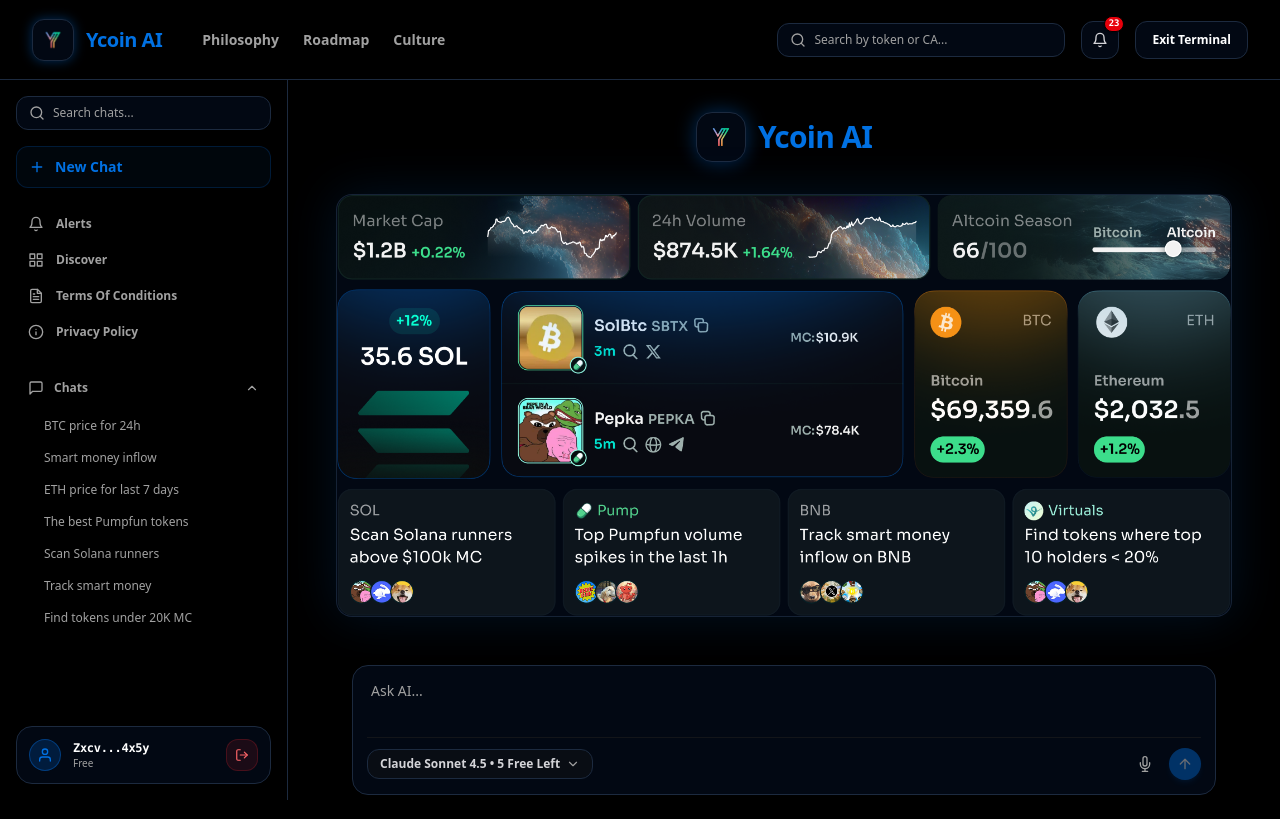
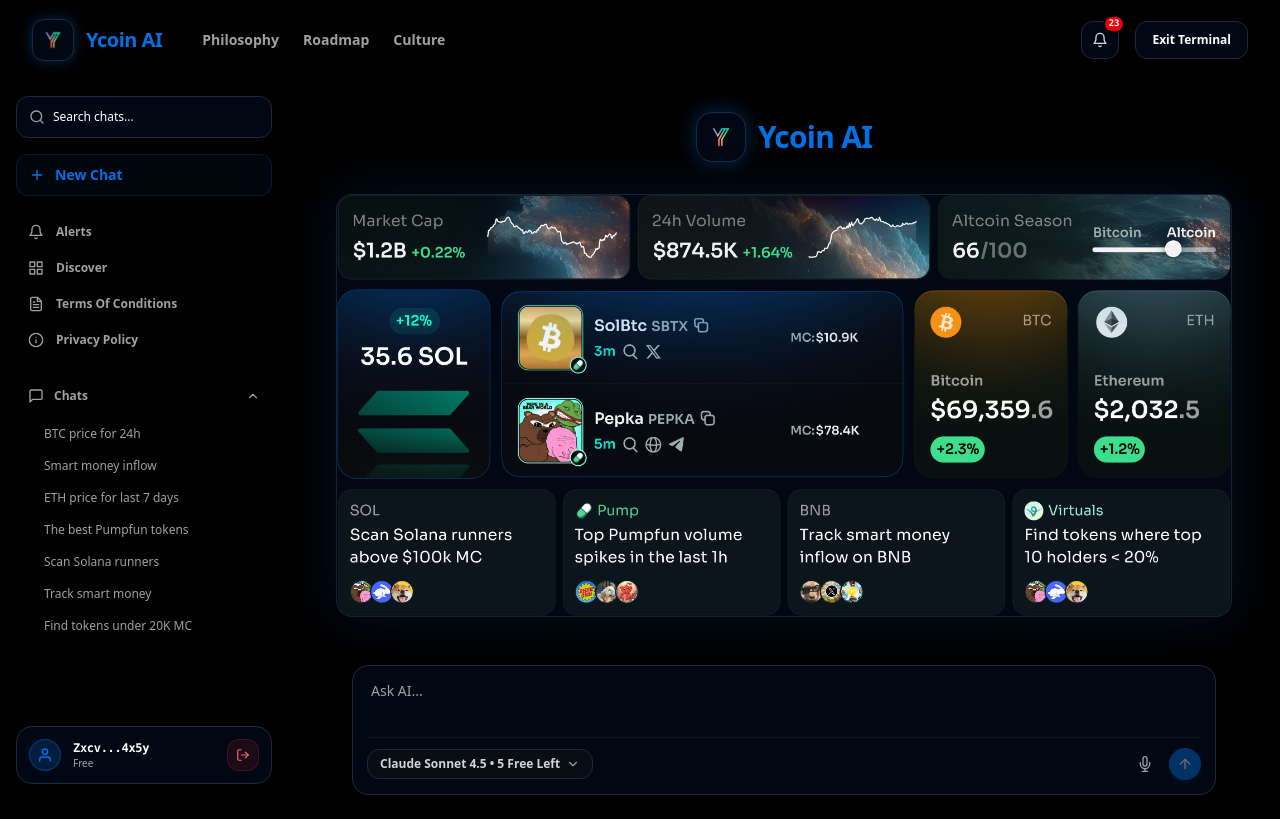
Before and after one commit to murad403/ycoin-web, a Next.js app: page /new-chat in a window 1280 px wide. Built offline with nearby package versions, Linux system fonts and the light colour scheme.

Commit message:
feat: implement chat interface with sidebar, topbar, and message input components

```diff
--- a/src/app/(chat)/new-chat/page.tsx
+++ b/src/app/(chat)/new-chat/page.tsx
@@ -57,7 +57,7 @@
   }
 
   return (
-    <div className="flex-1 flex flex-col h-full bg-black relative overflow-hidden justify-between">
+    <div className="flex-1 flex flex-col h-full relative overflow-hidden justify-between">
 
       {/* 1. Empty State: Show Logo + chatshowcase.png Image */}
       {messages.length === 0 ? (
--- a/src/components/shared/ChatSidebar.tsx
+++ b/src/components/shared/ChatSidebar.tsx
@@ -1,29 +1,16 @@
 'use client'
-
 import React, { useState } from 'react'
 import Link from 'next/link'
-import {
-  FiSearch,
-  FiPlus,
-  FiBell,
-  FiGrid,
-  FiFileText,
-  FiInfo,
-  FiMessageSquare,
-  FiChevronUp,
-  FiChevronDown,
-  FiUser,
-  FiLogOut
-} from 'react-icons/fi'
+import { FiSearch, FiPlus, FiBell, FiGrid, FiFileText, FiInfo, FiMessageSquare, FiChevronUp, FiChevronDown, FiUser, FiLogOut } from 'react-icons/fi'
 
 const ChatSidebar = () => {
     const [isChatsOpen, setIsChatsOpen] = useState(true)
 
     const menuItems = [
         { label: 'Alerts', icon: FiBell, href: '/new-chat' },
-    { label: 'Discover', icon: FiGrid, href: '/new-chat' },
-    { label: 'Terms Of Conditions', icon: FiFileText, href: '/new-chat' },
-    { label: 'Privacy Policy', icon: FiInfo, href: '/new-chat' },
+        { label: 'Discover', icon: FiGrid, href: '/discover' },
+        { label: 'Terms Of Conditions', icon: FiFileText, href: '/termsof-conditions' },
+        { label: 'Privacy Policy', icon: FiInfo, href: '/policy-policy' },
     ]
 
     const chatHistory = [
@@ -37,15 +24,14 @@
     ]
 
     return (
-    <aside className="w-64 md:w-72 bg-black border-r border-border-color h-[calc(100vh-4rem)] md:h-[calc(100vh-5rem)] flex flex-col p-4 shrink-0 overflow-y-auto">
-
+        <aside className="w-64 md:w-72 bg-black h-[calc(100vh-4rem)] md:h-[calc(100vh-5rem)] flex flex-col p-4 shrink-0 overflow-y-auto">
             {/* Search Input */}
-      <div className="relative flex items-center bg-[#020813] border border-border-color rounded-xl px-3 py-2 mb-4 focus-within:border-button-color transition-colors">
+            <div className="relative flex items-center bg-[#020813] border border-border-color rounded-xl px-3 py-3 mb-4 focus-within:border-button-color transition-colors">
                 <FiSearch className="w-4 h-4 text-description mr-2 shrink-0" />
                 <input
                     type="text"
                     placeholder="Search chats..."
-          className="bg-transparent text-xs text-white placeholder-description focus:outline-none w-full"
+                    className="bg-transparent text-xs text-white placeholder-title focus:outline-none w-full"
                 />
             </div>
 
@@ -76,7 +62,7 @@
             </div>
 
             {/* Chats Section Accordion */}
-      <div className="flex flex-col gap-1 mb-6 flex-grow">
+            <div className="flex flex-col gap-1 mb-6 grow">
                 <button
                     onClick={() => setIsChatsOpen(!isChatsOpen)}
                     className="flex items-center justify-between w-full text-description hover:text-white text-xs font-semibold py-2 px-3 rounded-lg transition-colors select-none cursor-pointer"
--- a/src/components/shared/ChatTopbar.tsx
+++ b/src/components/shared/ChatTopbar.tsx
@@ -8,7 +8,7 @@
 
 const ChatTopbar = () => {
     return (
-    <header className="w-full h-16 md:h-20 bg-black border-b border-border-color px-4 sm:px-6 lg:px-8 flex items-center justify-between sticky top-0 z-40">
+        <header className="w-full h-16 md:h-20 bg-black px-4 sm:px-6 lg:px-8 flex items-center justify-between sticky top-0 z-40">
 
             {/* Left side: Logo & Header Links */}
             <div className="flex items-center gap-6 md:gap-10">
@@ -30,13 +30,13 @@
 
                 {/* Navigation Links */}
                 <nav className="hidden lg:flex items-center gap-6">
-          <Link href="/#philosophy" className="text-description hover:text-white text-xs md:text-sm font-semibold transition-colors select-none">
+                    <Link href="/#philosophy" className="text-description hover:text-title text-xs md:text-sm font-semibold transition-colors select-none">
                         Philosophy
                     </Link>
-          <Link href="/#roadmap" className="text-description hover:text-white text-xs md:text-sm font-semibold transition-colors select-none">
+                    <Link href="/#roadmap" className="text-description hover:text-title text-xs md:text-sm font-semibold transition-colors select-none">
                         Roadmap
                     </Link>
-          <Link href="/#culture" className="text-description hover:text-white text-xs md:text-sm font-semibold transition-colors select-none">
+                    <Link href="/#culture" className="text-description hover:text-title text-xs md:text-sm font-semibold transition-colors select-none">
                         Culture
                     </Link>
                 </nav>
@@ -44,21 +44,10 @@
 
             {/* Right side: Search, Notifications & Exit Terminal */}
             <div className="flex items-center gap-3 sm:gap-4">
-
-        {/* Token Search Bar */}
-        <div className="relative flex items-center bg-[#020813] border border-border-color rounded-xl px-3 py-2 w-44 sm:w-60 md:w-72 focus-within:border-button-color transition-colors">
-          <FiSearch className="w-4 h-4 text-description shrink-0 mr-2" />
-          <input
-            type="text"
-            placeholder="Search by token or CA..."
-            className="bg-transparent text-xs text-white placeholder-description focus:outline-none w-full"
-          />
-        </div>
-
                 {/* Notification Bell with Badge */}
-        <button className="relative p-2.5 text-zinc-300 hover:text-white rounded-xl border border-border-color bg-[#020813] hover:bg-zinc-900/60 transition-colors cursor-pointer select-none">
+                <button className="relative p-2.5 text-zinc-300 hover:text-title rounded-xl border border-border-color bg-[#020813] hover:bg-zinc-900/60 transition-colors cursor-pointer select-none">
                     <FiBell className="w-4 h-4" />
-          <span className="absolute -top-1.5 -right-1.5 bg-red-600 text-white font-bold font-mono text-[9px] min-w-[18px] h-4 rounded-full flex items-center justify-center px-1 border border-black shadow">
+                    <span className="absolute -top-1.5 -right-1.5 bg-red-600 text-title font-bold font-mono text-[9px] min-w-4.5 h-4 rounded-full flex items-center justify-center px-1 border border-black shadow">
                         23
                     </span>
                 </button>
@@ -66,7 +55,7 @@
                 {/* Exit Terminal Button */}
                 <Link
                     href="/"
-          className="border border-border-color hover:border-button-color bg-[#020813] hover:bg-button-color/10 text-white text-xs font-bold px-4 py-2.5 rounded-xl transition-all duration-150 select-none active:scale-[0.98] shrink-0"
+                    className="border border-border-color hover:border-button-color bg-[#020813] hover:bg-button-color/10 text-title text-xs font-bold px-4 py-2.5 rounded-xl transition-all duration-150 select-none active:scale-[0.98] shrink-0"
                 >
                     Exit Terminal
                 </Link>
```
Lines whose indentation alone changed are shown as unchanged.
